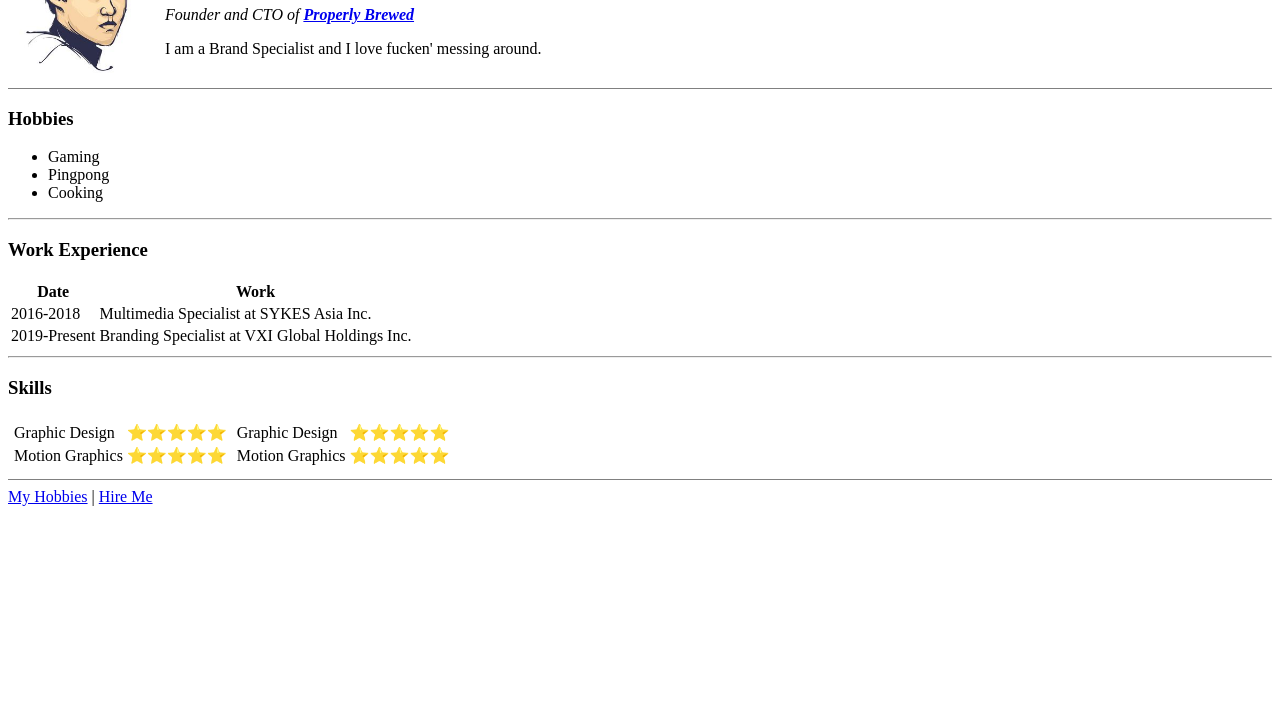
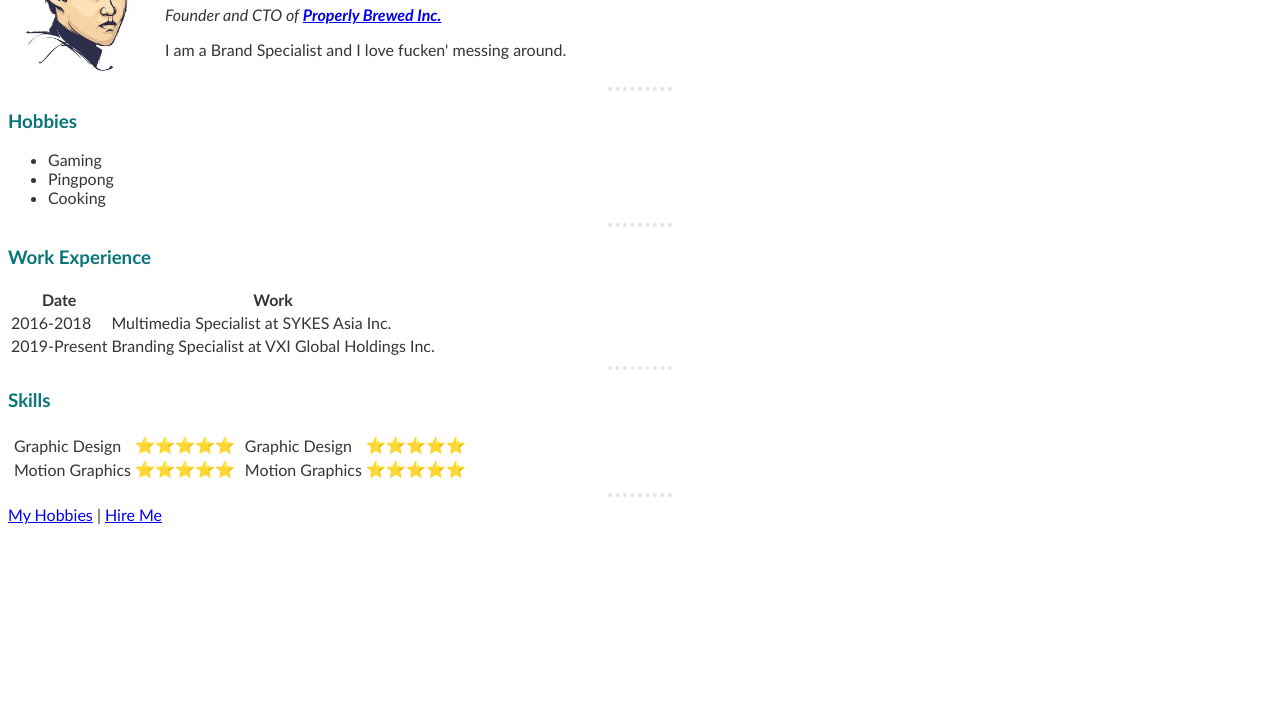
Before and after one commit to vincejosephs/cv, a plain HTML site: page index.html in a window 1280 px wide. Shown: the part 88-800 px from the top of the page. Drawn offline with Linux system fonts and the light colour scheme.

Commit message:
2nd set of commit

```diff
--- /dev/null
+++ b/css/styles.css
@@ -0,0 +1,14 @@
+body {
+    color: #353535;
+    font-family: 'Calibri', sans-serif;
+}
+
+hr {
+    width: 5%;
+    border: none;
+    border-bottom: 0.25em dotted #e5e5e5;
+}
+
+h1,h3 {
+    color: #09757a;
+}
--- a/index.html
+++ b/index.html
@@ -3,21 +3,23 @@
 <head>
     <meta charset="UTF-8">
     <title>Vince Samonte CV</title>
+    <link rel="stylesheet" href="css/styles.css">
 </head>
+
 <body>
 
     <table>
         <tr>
-           <td><img src="me.jpg" width="150"></td>
+            <td><img src="img/me.jpg" width="150"></td>
             <td>
                 <h1>Vince Samonte</h1>
-               <p><em>Founder and CTO of <strong><a href="#">Properly Brewed</a></strong></em></p>
+                <p><em>Founder and CTO of <strong><a href="#">Properly Brewed Inc.</a></strong></em></p>
                 <p>I am a Brand Specialist and I love fucken' messing around.</p>
             </td>
         </tr>
     </table>
 
-   <hr size="1" noshade>
+    <hr>
 
     <h3>Hobbies</h3>
     <ul>
@@ -80,11 +82,10 @@
         </tr>
     </table>
 
-   <hr size="1" noshade>
+    <hr>
 
     <a href="#">My Hobbies</a> |
     <a href="#">Hire Me</a>
 
 
-</body>
-</html>
+</body></html>
```
Also changed, not shown: img/me.jpg (added). Lines whose indentation alone changed are shown as unchanged.
